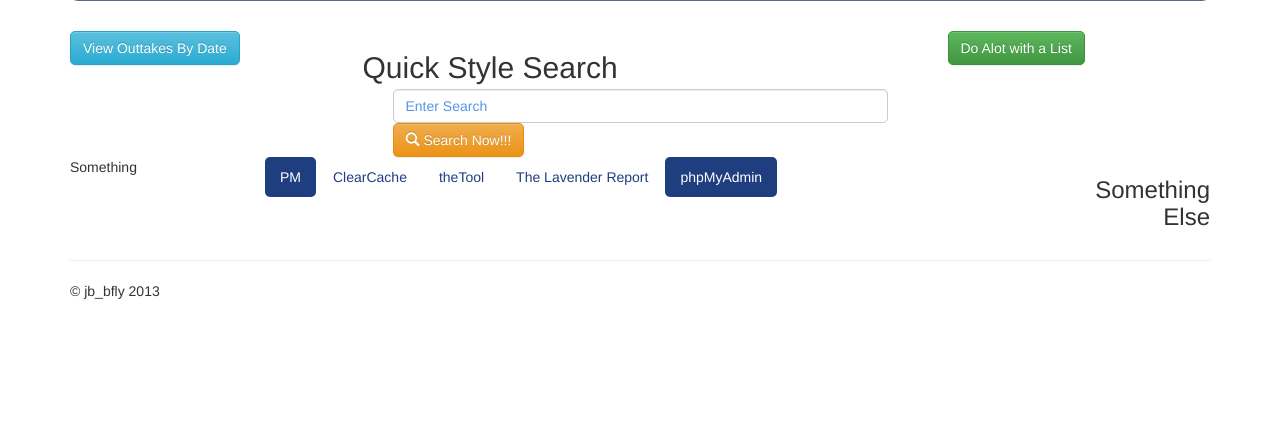
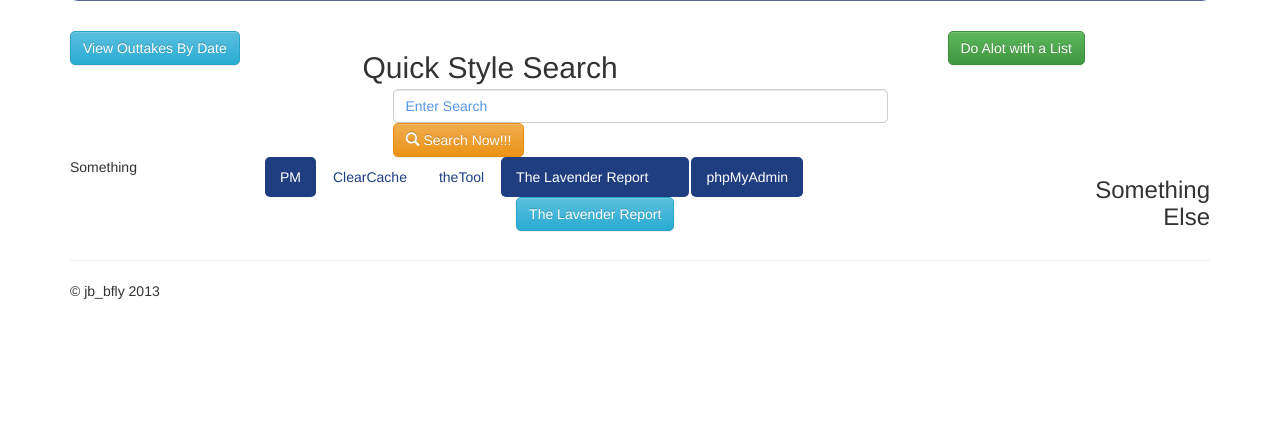
Before and after one commit to connectthefuture/djdam165, a Django app: page / in a window 1280 px wide. Shown: the part 661-1092 px from the top of the page. Run offline with Django 3.2, Linux system fonts and the light colour scheme; parts of the project's set-up code (start-up, migrations or seed data) failed here and were passed over; some libraries are stand-ins or nearby versions.

Commit message:
modal changes

```diff
--- a/templates/base/jbhome.html
+++ b/templates/base/jbhome.html
@@ -3,7 +3,9 @@
 {% load django-bootstrap-toolkit %}
 {% endcomment %}
 {% block page_title %}Flim Flam Dam{% endblock %}
-
+<meta name="viewport" content="width=device-width, initial-scale=1.0">
+<script src="http://cdnjs.cloudflare.com/ajax/libs/html5shiv/3.6.2/html5shiv.js"></script>
+<script src="http://cdnjs.cloudflare.com/ajax/libs/respond.js/1.2.0/respond.js"></script>
 {#{% block css %}#}
 {#<link rel="stylesheet" type="text/css" href="{{ STATIC_URL }}css/navbar.css">#}
 {#<link rel="stylesheet" type="text/css" href="{{ STATIC_URL }}css/navbar-fixed-top.css">#}
@@ -256,9 +258,55 @@
                         <li class="active"><a href="http://pm.bluefly.corp">PM</a></li>
                         <li><a href="http://clearcache.bluefly.corp">ClearCache</a></li>
                         <li><a href="http://tools.l3.bluefly.com">theTool</a></li>
-                        <li>
-                            <a href="http://prodimages.ny.bluefly.com:8082/siteshome/Reports/event_incomplete_14days.html">The
-                                Lavender Report</a></li>
+                        <li class="active" style="color: #89a5e2">
+                            <a href="http://prodimages.ny.bluefly.com:8082/siteshome/Reports/event_incomplete_14days.html">
+                                The Lavender Report
+
+                                <div class="col-sm-3 col-md-3">
+                                    <!-- Button trigger modal -->
+
+                                    <button class="btn btn-info btn-md" href="http://prodimages.ny.bluefly.com:8082/siteshome/Reports/event_incomplete_14days.html" data-toggle="modal" data-target="#myModalLavender">
+                                        The Lavender Report
+                                    </button>
+                                    <!-- Modal -->
+                                    <div class="modal fade" id="myModalLavender" tabindex="-1" role="dialog" aria-labelledby="myModalLabel"
+                                         aria-hidden="true">
+                                        <div class="modal-dialog">
+                                            <div class="modal-content">
+                                                <div class="modal-header">
+                                                    <button type="button" class="close" data-dismiss="modal"
+                                                            aria-hidden="true">&times; </button>
+                                                    <a><h3 class="modal-title" id="myModalLabel" style="font-family: DejaVu Serif, serif">
+                                                        <span class="glyphicon glyphicon-globe"></span> Browsing The Lavender Report... </h3></a>
+                                                    {# block modal_body %}{% endblock #}
+                                                </div>
+                                                <div class="modal-body">
+
+                                                    {# block modal_body %} {% endblock #}
+                                                    <form class="navbar-form navbar-right" enctype="multipart/form-data" method="GET"
+                                                          action="searcher/findall/outtakes">
+                                                        {% csrf_token %}
+
+                                                        <button type="reset" class="btn btn-primary" name="reset" id="reset"><span
+                                                                class="glyphicon glyphicon-refresh"></span> Reload
+                                                        </button>
+                                                    </form>
+
+                                                </div>
+                                                <div class="modal-footer">
+                                                    <button type="button" class="btn btn-danger" data-dismiss="modal">Close</button>
+                                                    <button type="button" class="btn btn-warning">Save changes</button>
+                                                    <button type="submit" class="btn btn-success">Submit</button>
+                                                </div>
+                                            </div>
+                                            <!-- /.modal-content -->
+                                        </div>
+                                        <!-- /.modal-dialog -->
+                                    </div>
+                                    <!-- /.modal Fade and End-->
+                                </div>
+                            </a>
+                        </li>
                         <li class="active"><a href="http://prodimages.ny.bluefly.com:8082/phpmyadmin">phpMyAdmin</a>
                         </li>
                     </ul>
```
